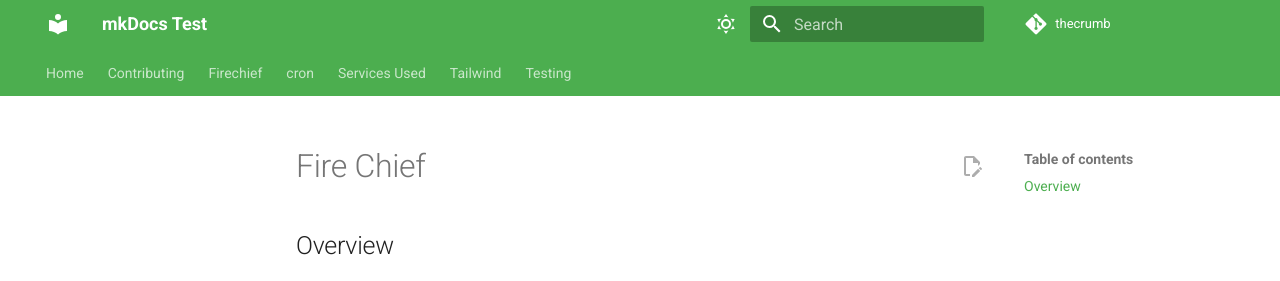
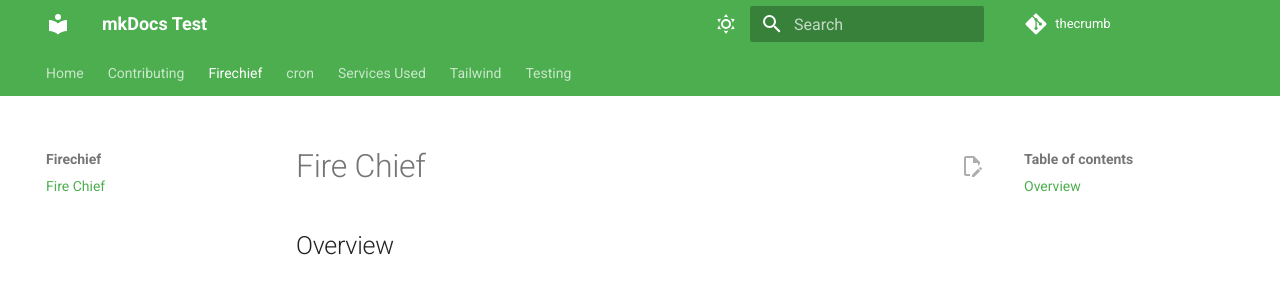
Before and after one commit to jimpriest/mkdocs-test, an MkDocs documentation site: the page built from docs/fireChief.md, in a window 1280 px wide. Shown: the top 281 px of the page. Built offline with MkDocs 1.6.1 and Material for MkDocs 9.7.7, drawn with Linux system fonts in a browser that asks for light colours; comment, search, counter and statistics services are not loaded.

Commit message:
Fix case issues

```diff
--- a/mkdocs.yml
+++ b/mkdocs.yml
@@ -41,6 +41,8 @@ theme:
     - search.highlight
     - search.share
 
+ # Note: paths are case sensitive!
+
 nav:
   - Home: index.md
   - Contributing:
@@ -50,7 +52,7 @@ nav:
       - Production Environment: code/production.md
       - Deployments: code/deployment.md
   - Firechief:
-      - firechief.md
+      - fireChief.md
   - cron:
       - crons/HostTotals.md
   - Services Used:
@@ -61,6 +63,7 @@ nav:
       - About: tailwind/index.md
       - Components: tailwind/components.md
   - Testing:
+      - About: testing/index.md
       - Jenkins: testing/jenkinsPipeline.md
       - Playwright: testing/jenkinsPipelineUIE2E.md
       - Testbos: testing/testing.md
```
